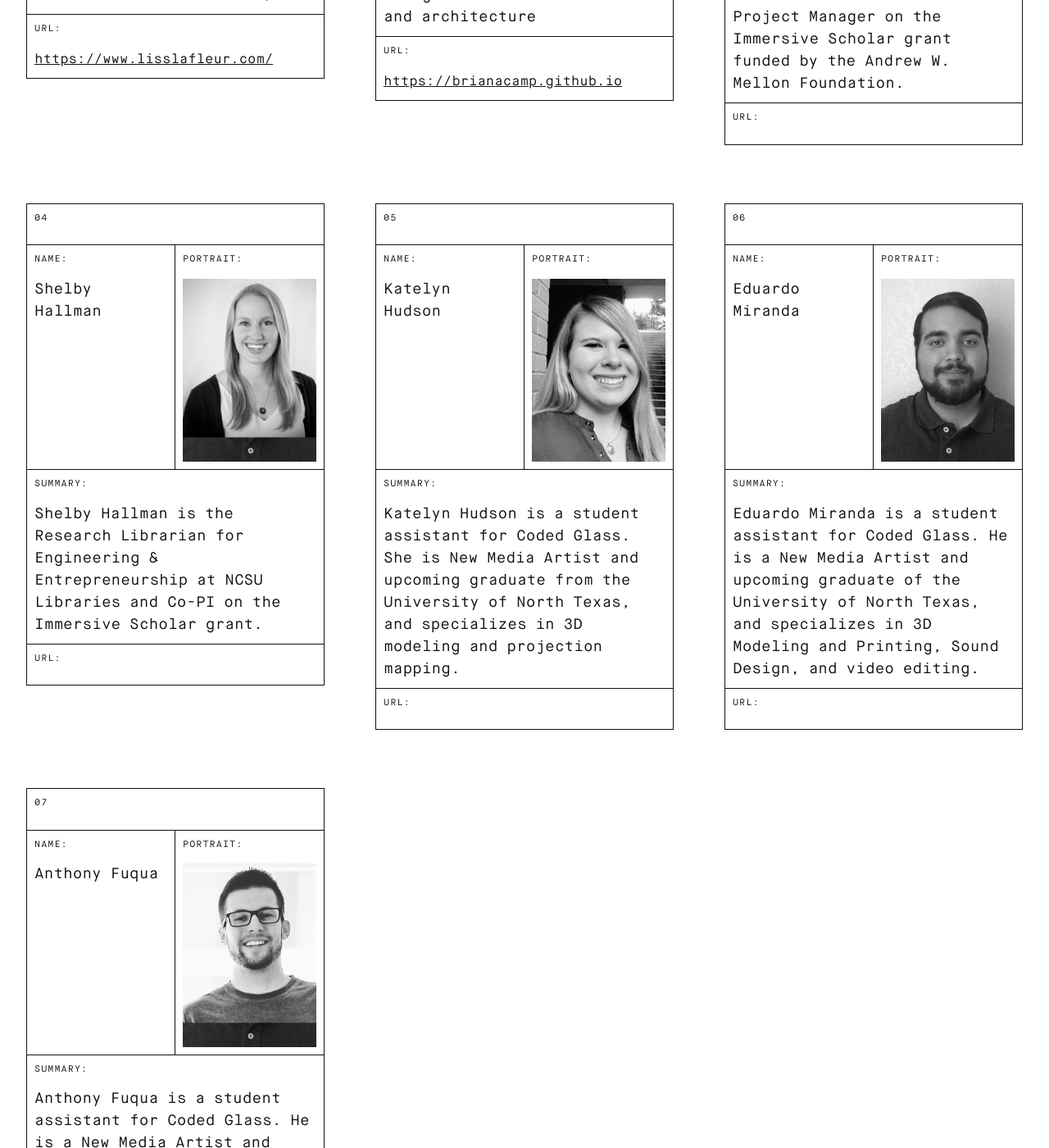
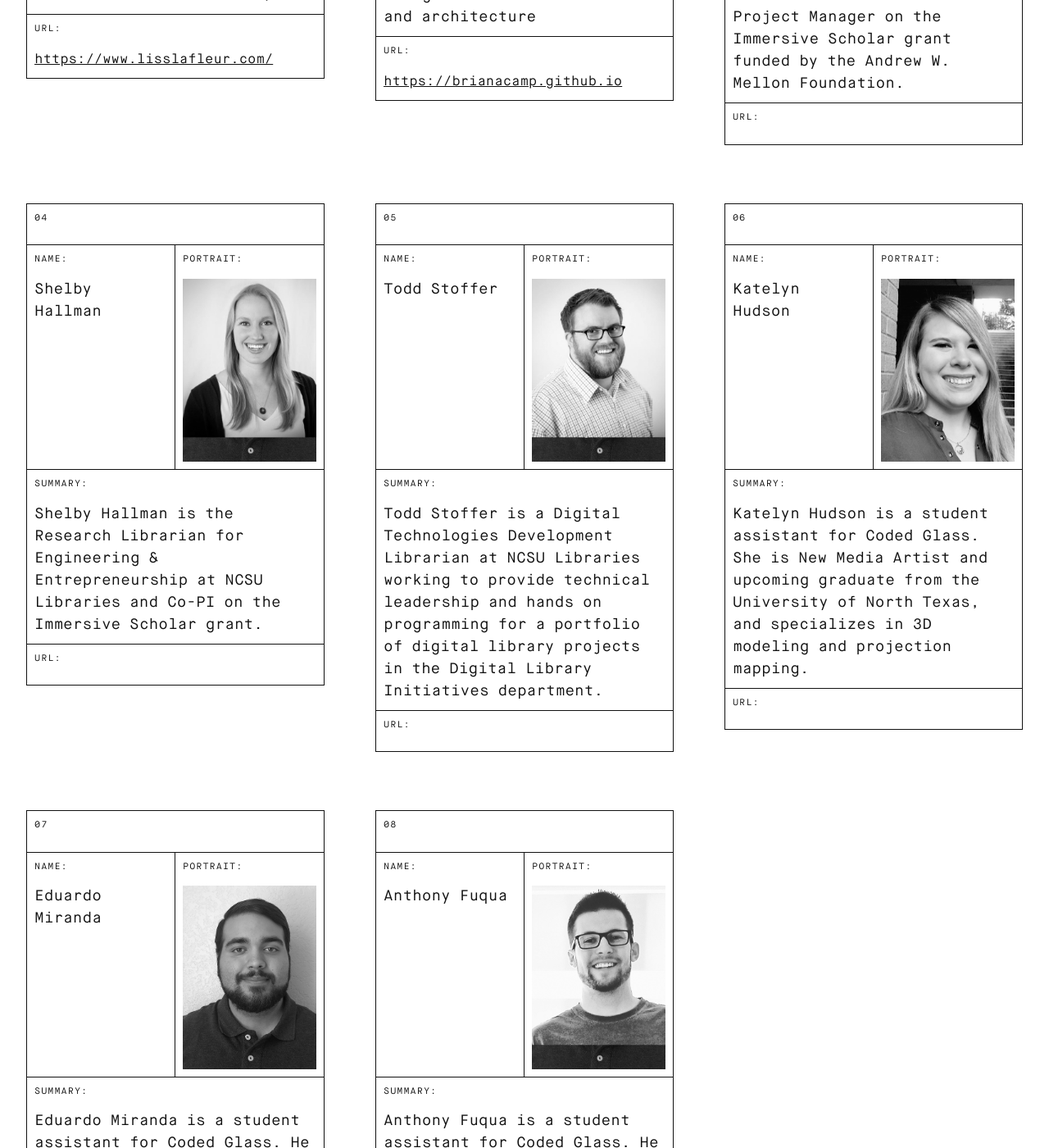
Before and after one commit to BrianaCamp/looking-glass, a Jekyll site: the page built from credits.markdown, in a window 1280 px wide and 1400 px high, scrolled down 860 px. Shown: the whole window at 82% size. Built offline with Jekyll 4.4.1, drawn with Linux system fonts in a browser that asks for light colours.

Commit message:
Updated Credits

```diff
--- a/credits.markdown
+++ b/credits.markdown
@@ -26,6 +26,12 @@ contributors:
   summary_text: Shelby Hallman is the Research Librarian for Engineering & Entrepreneurship
     at NCSU Libraries and Co-PI on the Immersive Scholar grant.
   url:
+- name: 'Todd Stoffer '
+  image: "/uploads/todd.jpg"
+  summary_text: Todd Stoffer is a Digital Technologies Development Librarian at NCSU
+    Libraries working to provide technical leadership and hands on programming for
+    a portfolio of digital library projects in the Digital Library Initiatives department.
+  url:
 - name: Katelyn Hudson
   image: "/uploads/Katelyn_CG_Headshot.jpg"
   summary_text: Katelyn Hudson is a student assistant for Coded Glass. She is New
```
